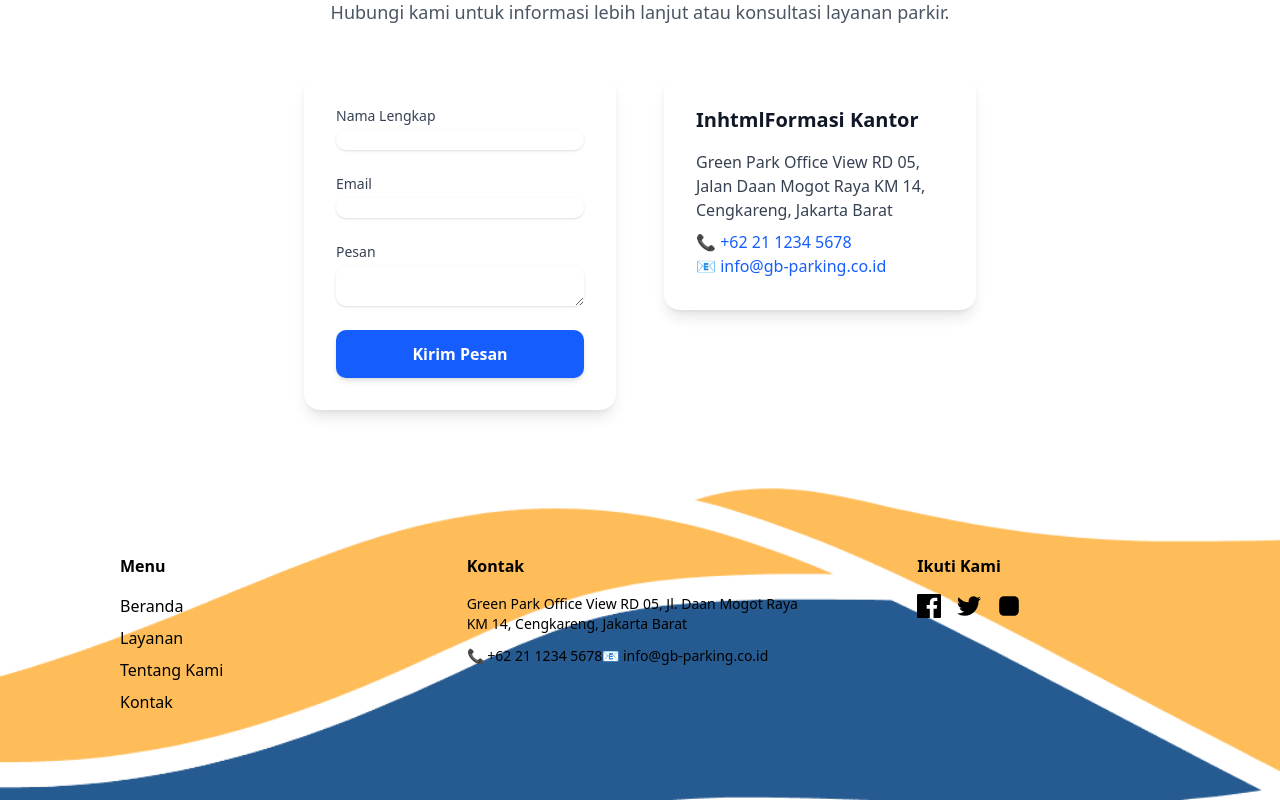
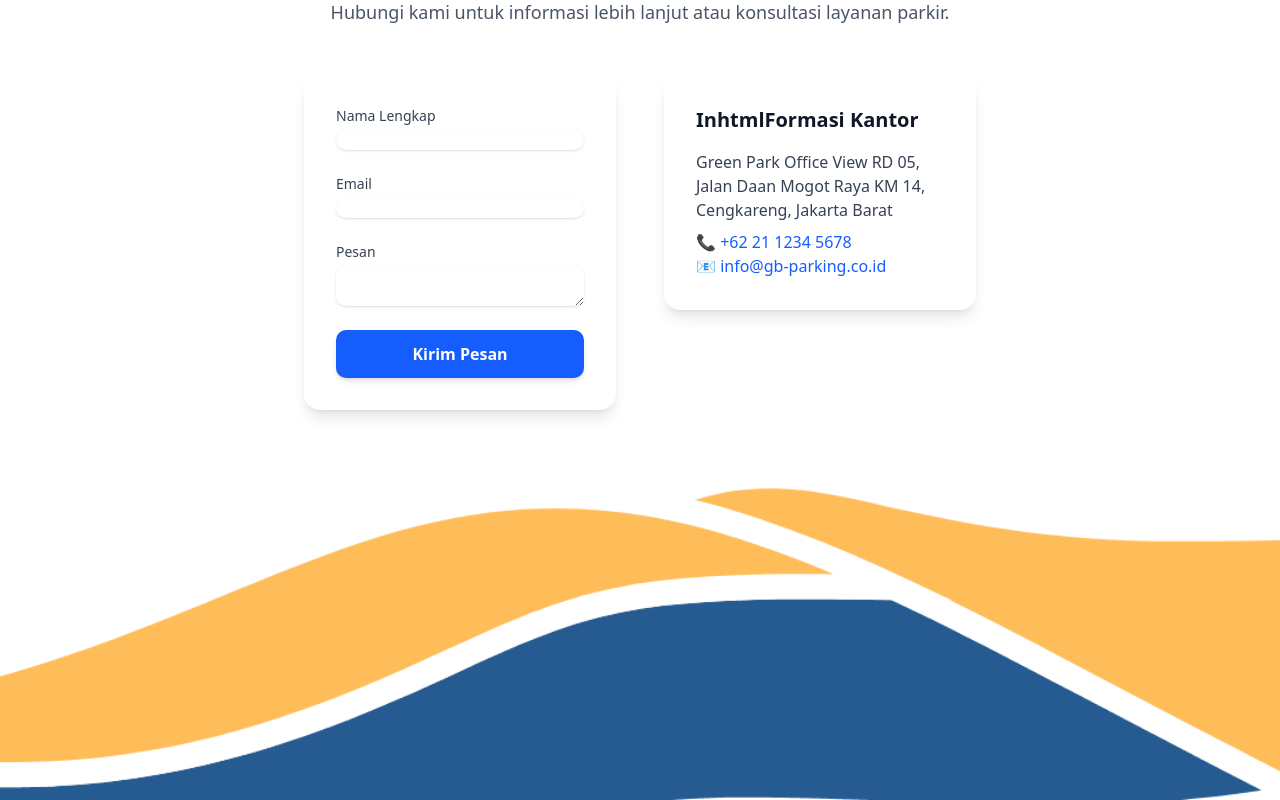
Before and after one commit to tarxvrf/parking, a Next.js app: page / in a window 1280 px wide. Shown: the part 3564-4364 px from the top of the page. Built offline with nearby package versions, Linux system fonts and the light colour scheme.

Commit message:
perbaikan bug

```diff
--- a/src/app/Footer.tsx
+++ b/src/app/Footer.tsx
@@ -5,19 +5,12 @@ function Footer() {
 
       <footer className="relative text-black ">
 
-          <Image
-            width={1080}
-            height={275}
-            alt="GB Parking"
-            className="w-full object-cover"
-            src={"/images/footer2.png"}
-          />
 
 
-        <div className="absolute inset-0 max-w-7xl mx-auto lg:pt-20 pt-5 px-4 sm:px-6 lg:px-20">
+        <div className="absolute inset-0 py-6 max-w-7xl mx-auto lg:pt-20 pt-5 px-4 sm:px-6 lg:px-20">
           <div className="grid grid-cols-1 md:grid-cols-3 gap-10">
 
-            <div className="pl-10">
+            <div className="px-2 md:pl-2">
               <h4 className="text-black font-semibold mb-4">Menu</h4>
               <ul className="space-y-2">
                 <li>
@@ -64,7 +57,7 @@ function Footer() {
               </p>
             </div>
 
-            <div className="pl-16">
+            <div className="pb-6">
               <h4 className="text-black font-semibold mb-4">Ikuti Kami</h4>
               <div className="flex space-x-4">
                 <a href="#" className="hover:text-white transition">
@@ -99,6 +92,17 @@ function Footer() {
           </div>
 
         </div>
+        <div className="relative">
+            <Image
+            width={1080}
+            height={275}
+            alt="GB Parking"
+            className="w-full object-cover"
+            src={"/images/footer2.png"}
+          />
+        </div>
+
+
       </footer>
 
   );
```
